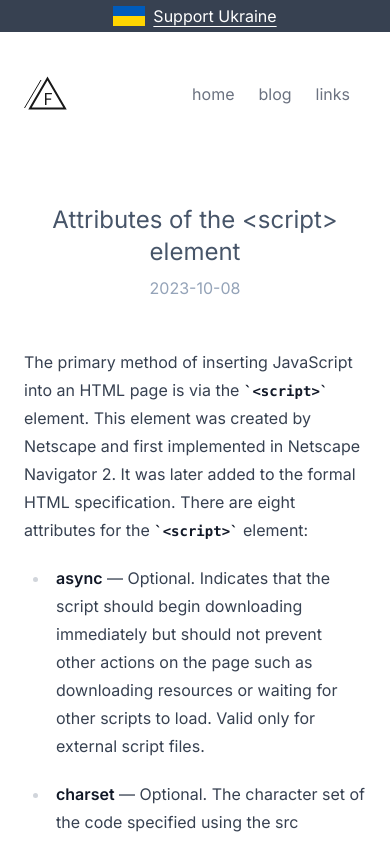
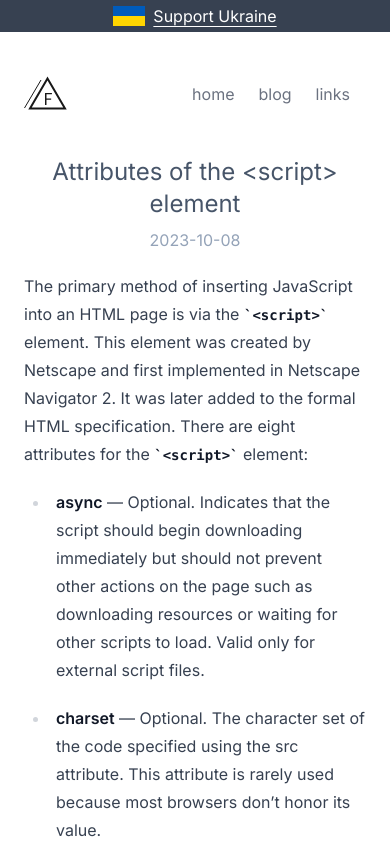
Before and after one commit to vladfreishmidt/freishmidt-blog, a Next.js app: page /posts/script-element-attributes in a window 390 px wide. Shown: the top 842 px of the page. Built offline with nearby package versions, Linux system fonts and the light colour scheme.

Commit message:
Improve mobile styles on the post page

```diff
--- a/app/posts/[slug]/page.tsx
+++ b/app/posts/[slug]/page.tsx
@@ -22,8 +22,8 @@
   const slug = props.params.slug;
   const post = getPostContent(slug);
   return (
-    <div>
-      <div className="my-12 text-center">
+    <section>
+      <div className="md:my-12 text-center">
         <h1 className="text-2xl text-slate-600 ">{post.data.title}</h1>
         <p className="text-slate-400 mt-2">{post.data.date}</p>
       </div>
@@ -31,7 +31,7 @@
       <article className="prose">
         <Markdown>{post.content}</Markdown>
       </article>
-    </div>
+    </section>
   );
 };
 
```
